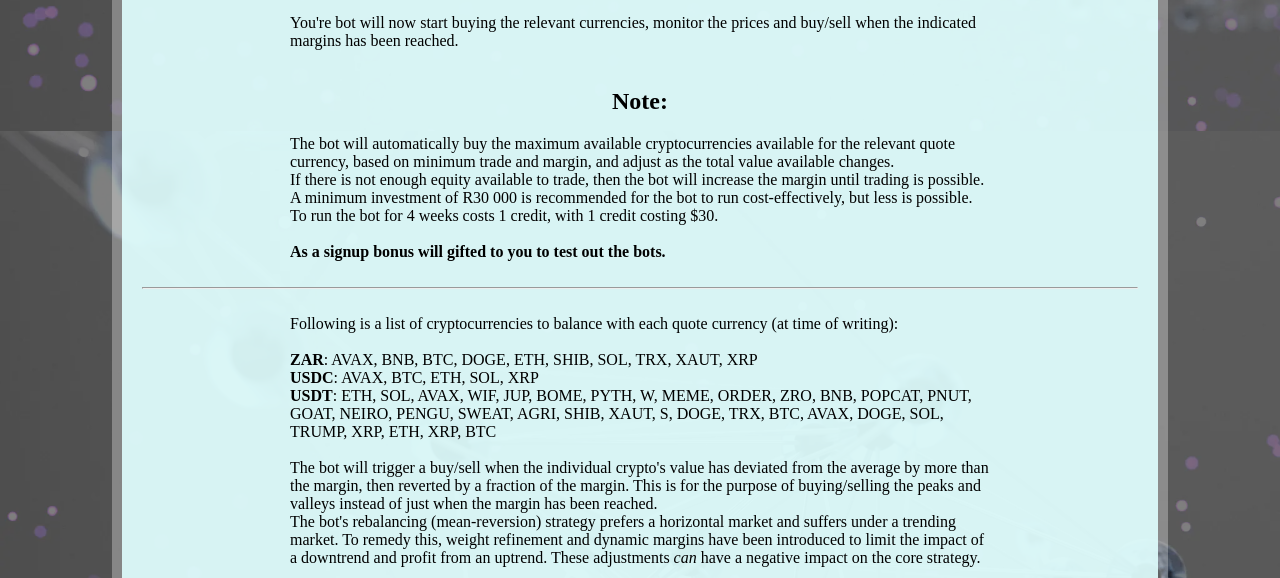
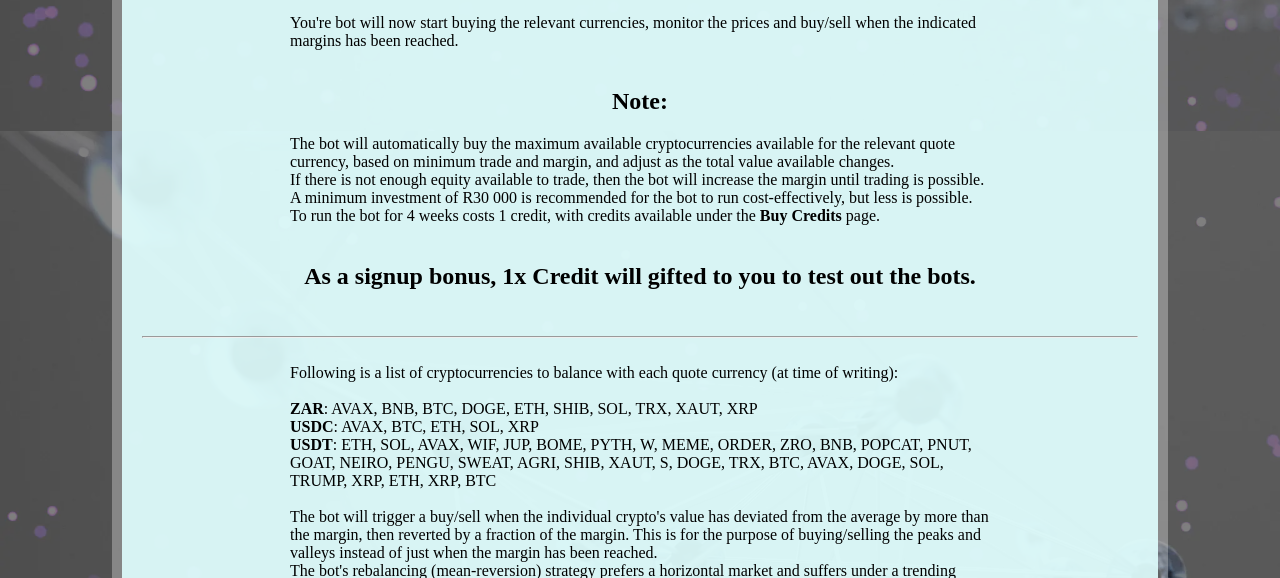
Before and after one commit to MrBlindMouse/BooF_App, a Python web app: template templates/howto.html in a window 1280 px wide. Shown: the part 829-1407 px from the top of the page. Run offline with Jinja, Linux system fonts and the light colour scheme; the template is opened without the code that fills it, so the values that code supplies are empty.

Commit message:
HTML text changes
 Changes to be committed:
	modified:   templates/base.html
	modified:   templates/howto.html
	modified:   templates/login.html
	modified:   templates/market.html

```diff
--- a/templates/base.html
+++ b/templates/base.html
@@ -3,7 +3,7 @@
 <head>
     <meta charset="UTF-8">
     <meta name="description" content="{{ meta }}">
-    <meta name="keywords" content="Valr, Bot, Trading">
+    <meta name="keywords" content="Valr, Bot, Trading, Crypto">
     <meta name="viewport" content="width=device-width, initial-scale=1.0">
     <title>BooF</title>
     <link rel="icon" href="{{ url_for('static', filename='images/boof_logo.png') }}">
--- a/templates/howto.html
+++ b/templates/howto.html
@@ -27,8 +27,8 @@
     <p>The bot will automatically buy the maximum available cryptocurrencies available for the relevant quote currency, based on minimum trade and margin, and adjust as the total value available changes.</p>
     <p>If there is not enough equity available to trade, then the bot will increase the margin until trading is possible.</p>
     <p>A minimum investment of R30 000 is recommended for the bot to run cost-effectively, but less is possible.</p>
-    <p>To run the bot for 4 weeks costs 1 credit, with 1 credit costing $30.</p><br>
-    <p><b>As a signup bonus will gifted to you to test out the bots.</b></p>
+    <p>To run the bot for 4 weeks costs 1 credit, with credits available under the <b>Buy Credits</b> page.</p><br>
+    <h2>As a signup bonus, 1x Credit will gifted to you to test out the bots.</h2>
     <br>
     <hr><br>
     <p>Following is a list of cryptocurrencies to balance with each quote currency (at time of writing):</p><br>
--- a/templates/login.html
+++ b/templates/login.html
@@ -2,8 +2,8 @@
 {% block content %}
 <div class="sub">
     <h2>Welcome to BooF</h2>
-    <p ><b>BooF</b> is self regulating, un-supervised crypto trading bot built for the <a href="https://www.valr.com">VALR</a> crypto exchange platform. Based on the re-balance(mean-revision) trading strategy, BooF aims capitalize on the turbulance of the crypto market. Read our About and HowTo pages <i>linked below</i> to find out more, or sign up to get started!</p>
-    <p>You need a valid VALR account to use BooF</p>
+    <p ><b>BooF</b> is self regulating, un-supervised crypto trading bot built for the <a href="https://www.valr.com">VALR</a> crypto exchange platform. Based on the re-balance(mean-revision) trading strategy, BooF aims capitalize on the turbulance of the crypto market. Read our <a href="{{ url_for('about') }}">About</a> and <a href="{{ url_for('howto') }}">HowTo</a> pages to find out more, check out the current market trends <a href="{{ url_for('market') }}">here</a>, or sign up to get started!</p>
+    <p>You need a valid VALR account to use BooF Bots</p>
     <h3>Log In</h3>
     <div style="text-align:center;">
         <form method="POST">
@@ -26,6 +26,7 @@
             {{ form.submit }}
         </form>
     </div>
+    <p><b>Sign up now for a 4 week trail period</b></p>
     <div class="button-container">
         <a class="button" href="{{ url_for('signup') }}">~ Signup here ~</a>
         <a class="button" href="{{ url_for('reset') }}">~ Reset Password ~</a>
--- a/templates/market.html
+++ b/templates/market.html
@@ -46,10 +46,10 @@
     </div><br>
     <div>
         <h3>Explanation:</h3>
-        <p><b>Trend</b> is the short-term average market price compared to the long-term average market price of a trading pair. Specifically, it’s the 14-day WMA divided by the 60-day SMA. A value above 1 indicates an uptrend, and below 1 indicates a downtrend.</p>
-        <p><b>RSI</b> is the <a href="https://www.investopedia.com/terms/r/rsi.asp" target="_blank">Relative Strength Index</a> of a trading pair. A value of 50 is neutral with above 50 a uptrend, and below a downtrend.</p>
+        <p><b>Trend</b> is the short-term average market price compared to the long-term average market price of a trading pair. Specifically, it’s the 14-day WMA divided by the 60-day WMA. A value above 1 indicates an uptrend, and below 1 indicates a downtrend.</p>
+        <p><b>RSI</b> is the <a href="https://www.investopedia.com/terms/r/rsi.asp" target="_blank">Relative Strength Index</a> of a trading pair. A value of 50 is neutral with above a uptrend, and below a downtrend.</p>
         <p><b><a href="https://www.investopedia.com/terms/b/beta.asp" target="_blank">Beta</a></b> is the relative volatility of a trading pair compared to an index. In this case, the index is the grouping (ZAR, USDC, USDT). A low or negative beta suggests an unrelated or inverse correlation with the broader index, 1 indicates the volatility matches the average and higher is more volatile.</p>
-        <p>And lastly <b>ATR%</b> is the <a href="https://www.investopedia.com/terms/a/atr.asp" target="_blank">Average True Range</a> divided by the 60-day SMA. This gives the average daily movement of a ticker compared to its price.</p>
+        <p>And lastly <b>ATR%</b> is the <a href="https://www.investopedia.com/terms/a/atr.asp" target="_blank">Average True Range</a> divided by the 60-day WMA. This gives the average daily movement of a ticker compared to its price.</p>
     </div>
     <div class="button-container">
         <a class="button" href="{{ url_for('home') }}">~ Home ~</a>
```
